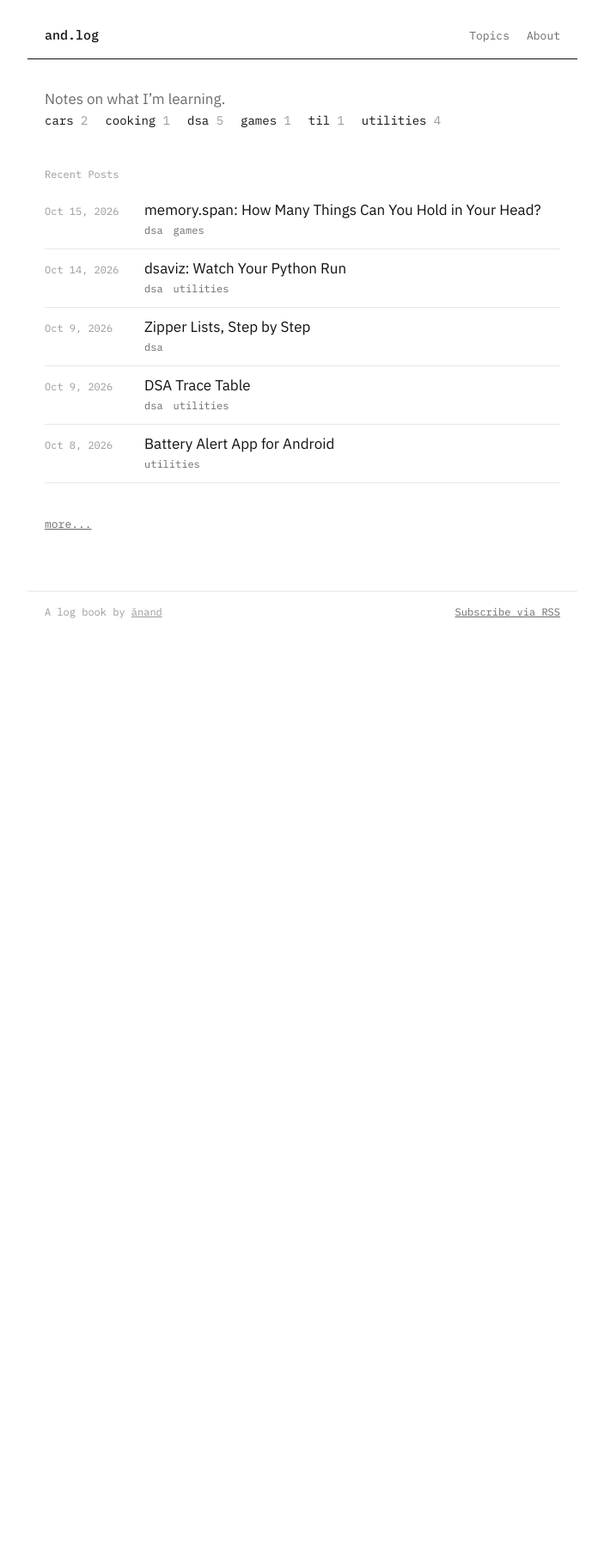
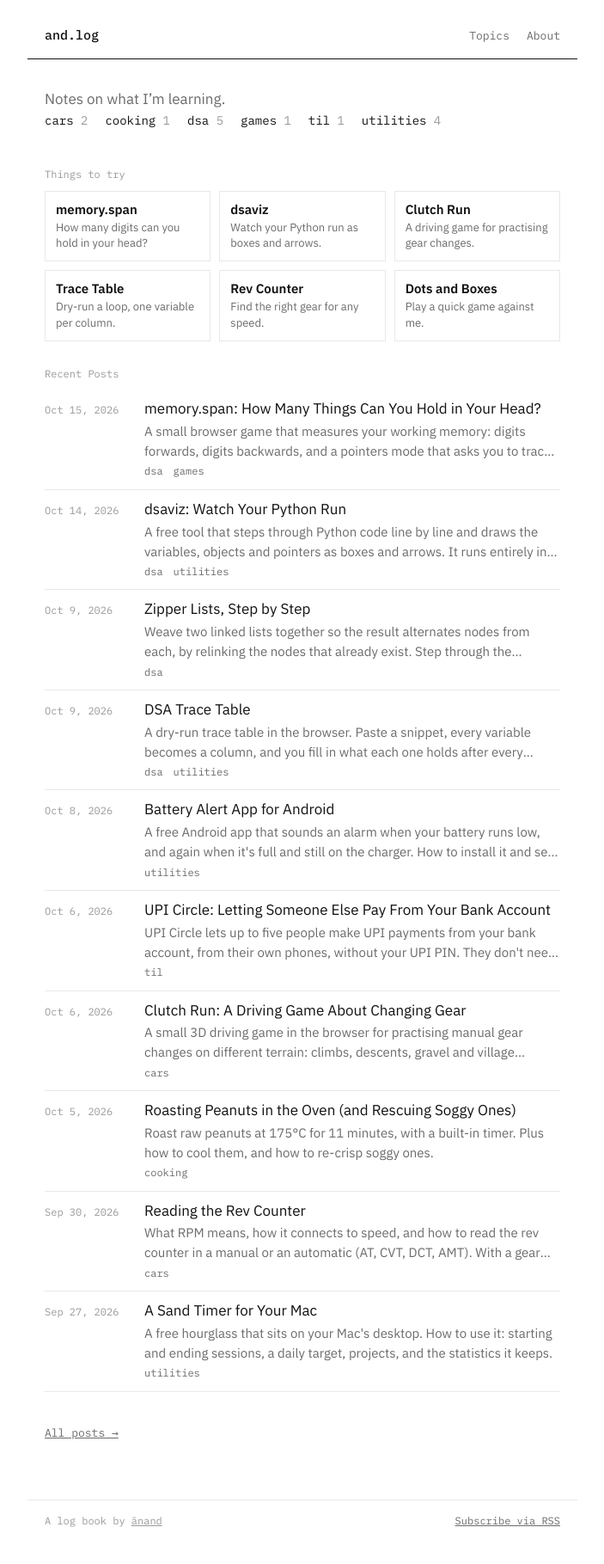
Before and after one commit to and/and.github.io, a Jekyll site: the page built from index.md, in a window 1280 px wide. Shown: the whole page at 86% size, without its empty margins (288-991 px from the left). Built offline with Jekyll 4.4.1, drawn with Linux system fonts in a browser that asks for light colours; before the commit the page ends 900 px from its top, so only the background shows below that.

Commit message:
Home page: Things to try cards, post excerpts, and 10 recent posts
Co-Authored-By: Claude Opus 5.5 <noreply@anthropic.com>

```diff
--- /dev/null
+++ b/_data/try.yml
@@ -0,0 +1,19 @@
+# Things to try, shown at the top of the home page. Each card links straight to the tool.
+- name: memory.span
+  line: How many digits can you hold in your head?
+  url: /memory/
+- name: dsaviz
+  line: Watch your Python run as boxes and arrows.
+  url: /dsaviz/
+- name: Clutch Run
+  line: A driving game for practising gear changes.
+  url: /clutch-run/
+- name: Trace Table
+  line: Dry-run a loop, one variable per column.
+  url: /dsa/trace-table/
+- name: Rev Counter
+  line: Find the right gear for any speed.
+  url: /cars/rev-counter/
+- name: Dots and Boxes
+  line: Play a quick game against me.
+  url: /about/
--- a/_includes/post-row.html
+++ b/_includes/post-row.html
@@ -3,6 +3,9 @@
   <div class="post-meta">{{ include.post.date | date: date_format }}</div>
   <div class="post-main">
     <a class="post-link" href="{{ include.post.url | relative_url }}"><h3 class="post-title">{{ include.post.title | escape }}</h3></a>
+    {%- if include.excerpt %}
+    <p class="post-excerpt">{{ include.post.excerpt | strip_html | strip | truncatewords: 30 }}</p>
+    {%- endif %}
     {%- if include.post.categories.size > 0 %}
     <div class="post-topics">{% for c in include.post.categories %}<a href="{{ "/topics/" | relative_url }}#{{ c | slugify }}">{{ c }}</a>{% endfor %}</div>
     {%- endif %}
--- a/_layouts/default.html
+++ b/_layouts/default.html
@@ -95,6 +95,13 @@ pre code{padding:0;background:transparent;font-size:1em}
 .post-row{display:flex;align-items:baseline;gap:20px}
 .post-main{flex:1;min-width:0}
 .post-topics{display:flex;flex-wrap:wrap;gap:4px 12px;margin-top:2px;font-family:var(--mono);font-size:12px}
+.post-excerpt{margin:2px 0 0;font-size:15px;line-height:1.55;color:var(--muted);display:-webkit-box;-webkit-box-orient:vertical;-webkit-line-clamp:2;line-clamp:2;overflow:hidden}
+.try-section{padding-top:28px}
+.try-grid{list-style:none;display:grid;grid-template-columns:repeat(3,minmax(0,1fr));gap:10px}
+.try-card{display:flex;flex-direction:column;gap:2px;height:100%;padding:10px 12px;border:1px solid var(--rule);text-decoration:none}
+.try-card:hover{border-color:var(--text)}
+.try-name{font-weight:600;font-size:15px;line-height:1.4}
+.try-line{font-size:13px;line-height:1.45;color:var(--muted)}
 .post-topics a{color:var(--muted);text-decoration:none}
 .post-topics a:hover{color:var(--text);text-decoration:underline;text-underline-offset:3px}
 .post-header .post-topics{margin-top:6px}
@@ -110,6 +117,7 @@ pre code{padding:0;background:transparent;font-size:1em}
 @media (max-width:600px){
   body{font-size:16px}
   .post-list .post-link,.post-row{flex-direction:column;gap:2px}
+  .try-grid{grid-template-columns:repeat(2,minmax(0,1fr))}
   .post-header .post-title,.post .post-title{font-size:28px}
   .page-heading{font-size:26px}
   .footer-content{flex-direction:column;align-items:flex-start}
--- a/_layouts/home.html
+++ b/_layouts/home.html
@@ -14,6 +14,17 @@ layout: default
   </nav>
   {%- endif %}
 </section>
+
+{%- if site.data.try.size > 0 %}
+<section class="try-section">
+  <h2 class="post-list-heading">Things to try</h2>
+  <ul class="try-grid">
+    {%- for t in site.data.try %}
+    <li><a class="try-card" href="{{ t.url | relative_url }}"><span class="try-name">{{ t.name }}</span><span class="try-line">{{ t.line }}</span></a></li>
+    {%- endfor %}
+  </ul>
+</section>
+{%- endif %}
 
 {%- if site.posts.size > 0 -%}
   {%- assign pinned_posts = site.posts | where: "pinned", true -%}
@@ -44,13 +55,13 @@ layout: default
     {%- if regular_posts.size > 0 -%}
     <h2 class="post-list-heading">Recent Posts</h2>
     <ul class="post-list">
-      {%- for post in regular_posts limit:5 -%}
-      {% include post-row.html post=post %}
+      {%- for post in regular_posts limit:10 -%}
+      {% include post-row.html post=post excerpt=true %}
       {%- endfor -%}
     </ul>
-    {%- if regular_posts.size > 5 -%}
+    {%- if regular_posts.size > 10 -%}
     <div class="more-posts">
-      <a href="{{ "/archive/" | relative_url }}" class="more-link">more...</a>
+      <a href="{{ "/archive/" | relative_url }}" class="more-link">All posts →</a>
     </div>
     {%- endif -%}
     {%- endif -%}
```
